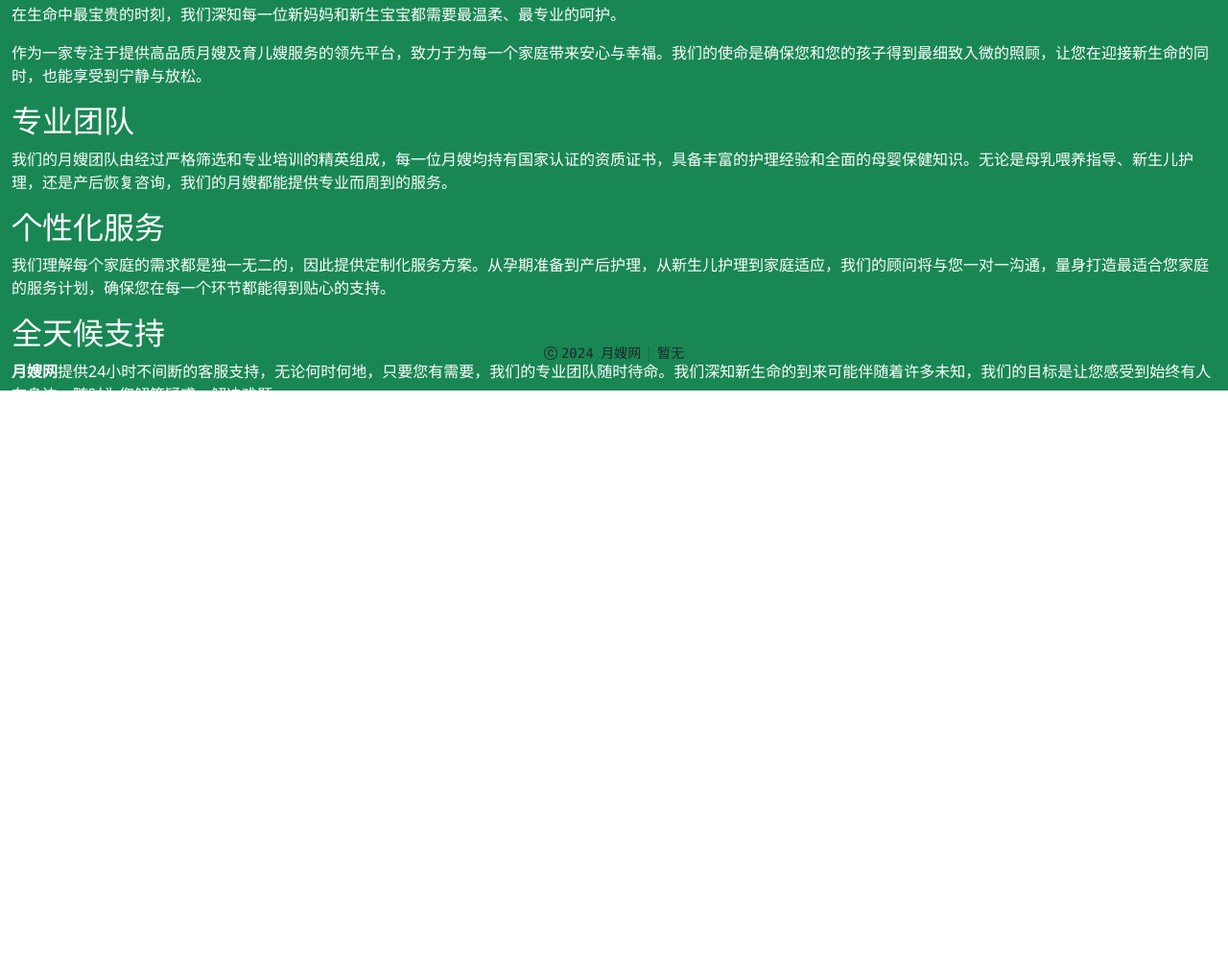
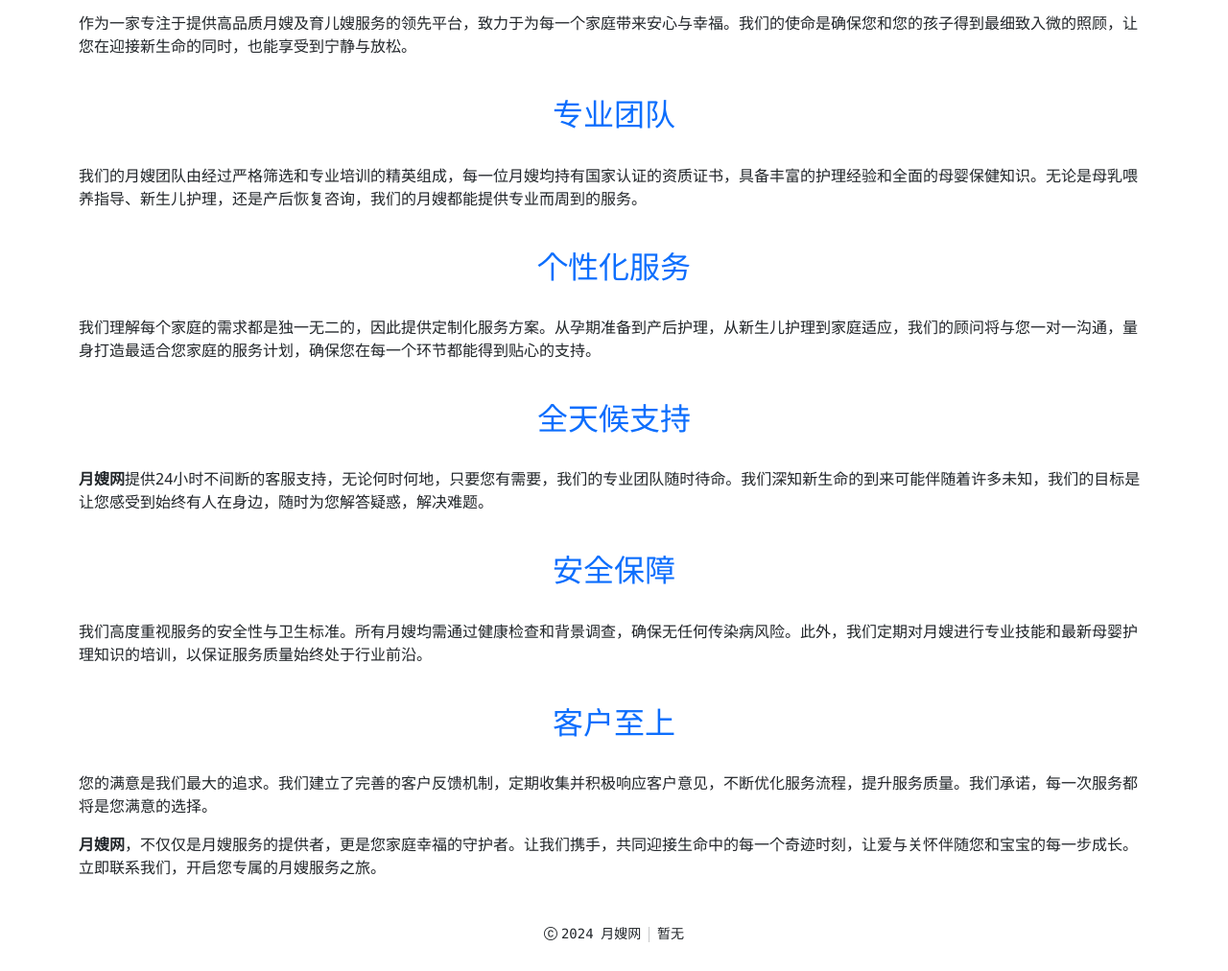
Before and after one commit to y377/2024720, a plain HTML site: page index.html in a window 1280 px wide. Shown: the part 393-1405 px from the top of the page at 96% size. Before the commit the page ends 1076 px from the top, so only its background shows below. Drawn offline with nearby package versions, Linux system fonts and the light colour scheme.

Commit message:
Update index.html

```diff
--- a/index.html
+++ b/index.html
@@ -29,26 +29,25 @@
 </head>
 
 <body>
-    <div class="container-fluid vh-100 text-bg-success">
+    <div class="container">
         <h1 class="display-4 fw-bold py-5 text-center">月嫂网</h1>
-        <p class="display-4 fw-bold text-center">您的家庭守护天使</p>
+        <p class="fs-4 fw-bold text-center">您的家庭守护天使</p>
         <p class="py-5 font-monospace lead fw-bold text-warning"><i class="bi bi-tools px-2"></i>敬请期待...</p>
         <p>在生命中最宝贵的时刻，我们深知每一位新妈妈和新生宝宝都需要最温柔、最专业的呵护。</p>
         <p>作为一家专注于提供高品质月嫂及育儿嫂服务的领先平台，致力于为每一个家庭带来安心与幸福。我们的使命是确保您和您的孩子得到最细致入微的照顾，让您在迎接新生命的同时，也能享受到宁静与放松。</p>
-        <h2>专业团队</h2>
+        <h2 class="text-center py-4 text-primary">专业团队</h2>
         <p>我们的月嫂团队由经过严格筛选和专业培训的精英组成，每一位月嫂均持有国家认证的资质证书，具备丰富的护理经验和全面的母婴保健知识。无论是母乳喂养指导、新生儿护理，还是产后恢复咨询，我们的月嫂都能提供专业而周到的服务。</p>
-        <h2>个性化服务</h2>
+        <h2 class="text-center py-4 text-primary">个性化服务</h2>
         <p>我们理解每个家庭的需求都是独一无二的，因此提供定制化服务方案。从孕期准备到产后护理，从新生儿护理到家庭适应，我们的顾问将与您一对一沟通，量身打造最适合您家庭的服务计划，确保您在每一个环节都能得到贴心的支持。</p>
-        <h2>全天候支持</h2>
+        <h2 class="text-center py-4 text-primary">全天候支持</h2>
         <p><strong>月嫂网</strong>提供24小时不间断的客服支持，无论何时何地，只要您有需要，我们的专业团队随时待命。我们深知新生命的到来可能伴随着许多未知，我们的目标是让您感受到始终有人在身边，随时为您解答疑惑，解决难题。</p>
-        <h2>安全保障</h2>
+        <h2 class="text-center py-4 text-primary">安全保障</h2>
         <p>我们高度重视服务的安全性与卫生标准。所有月嫂均需通过健康检查和背景调查，确保无任何传染病风险。此外，我们定期对月嫂进行专业技能和最新母婴护理知识的培训，以保证服务质量始终处于行业前沿。</p>
-        <h2>客户至上</h2>
+        <h2 class="text-center py-4 text-primary">客户至上</h2>
         <p>您的满意是我们最大的追求。我们建立了完善的客户反馈机制，定期收集并积极响应客户意见，不断优化服务流程，提升服务质量。我们承诺，每一次服务都将是您满意的选择。</p>
         <p><strong>月嫂网</strong>，不仅仅是月嫂服务的提供者，更是您家庭幸福的守护者。让我们携手，共同迎接生命中的每一个奇迹时刻，让爱与关怀伴随您和宝宝的每一步成长。立即联系我们，开启您专属的月嫂服务之旅。</p>
     </div>
-    </div>
-    <footer class="container-fluid fixed-bottom">
+    <footer class="container">
         <article class="d-block py-4 text-center lh-lg">
             <small>
                 <i class="bi bi-c-circle"></i><time id="copyright_year" class="px-1 font-monospace"></time>
```
